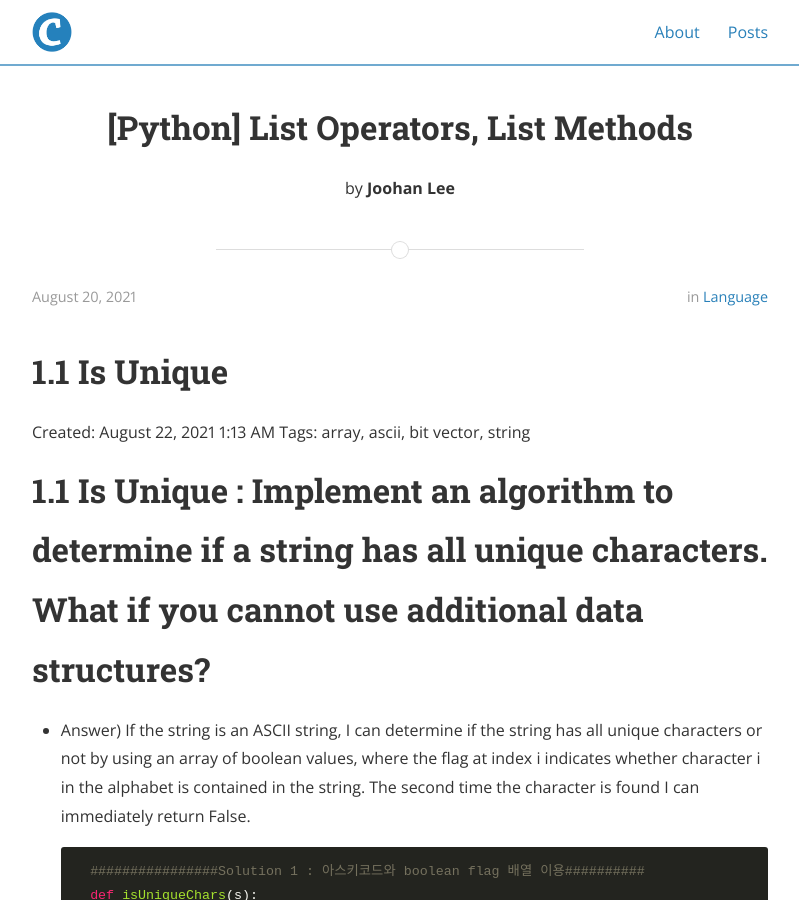
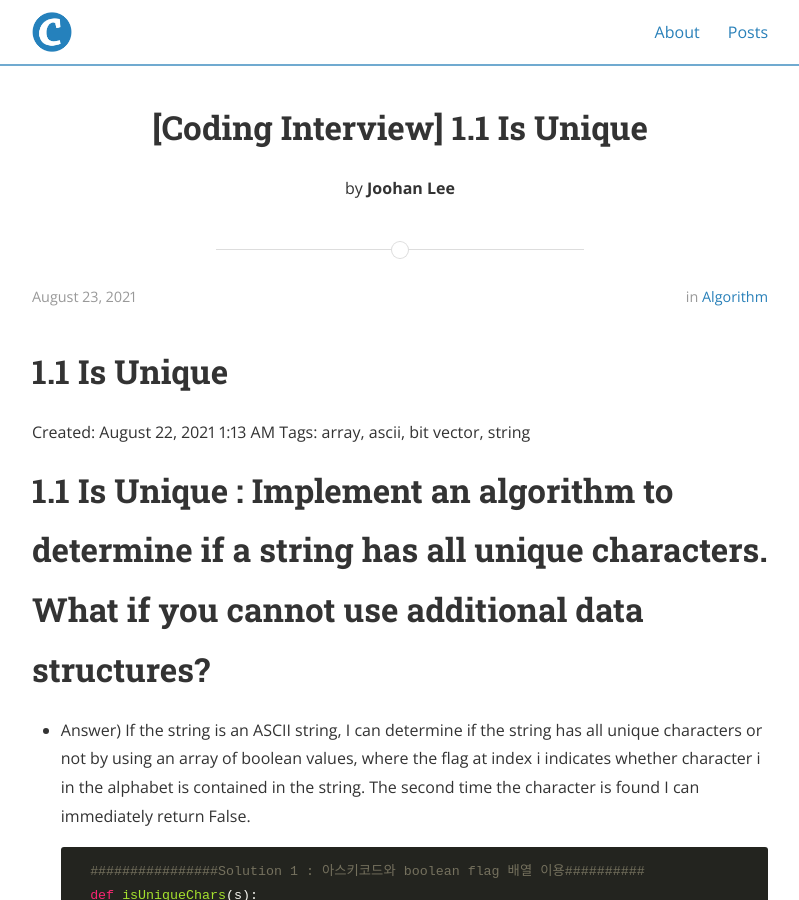
Before and after one commit to joohan-lee/joohan-lee.github.io, a Jekyll site: the page built from _posts/2021-08-23-1_1_isunique.md, in a window 1280 px wide and 900 px high. Shown: the whole window, without its empty margins (240-1039 px from the left). Built offline with Jekyll 4.4.1, drawn with Linux system fonts in a browser that asks for light colours; nearby versions of some CDN libraries.

Commit message:
Update 2021-08-23-1_1_isunique.md

```diff
--- a/_posts/2021-08-23-1_1_isunique.md
+++ b/_posts/2021-08-23-1_1_isunique.md
@@ -1,9 +1,9 @@
 ---
 layout: post
-title:  "[Python] List Operators, List Methods"
-date:   2021-08-20 02:25:52 -0500
+title:  "[Coding Interview] 1.1 Is Unique"
+date:   2021-08-23 02:25:52 -0500
 author: Joohan Lee
-categories: Language
+categories: Algorithm
 tags: Language Python
 ---
 
```
